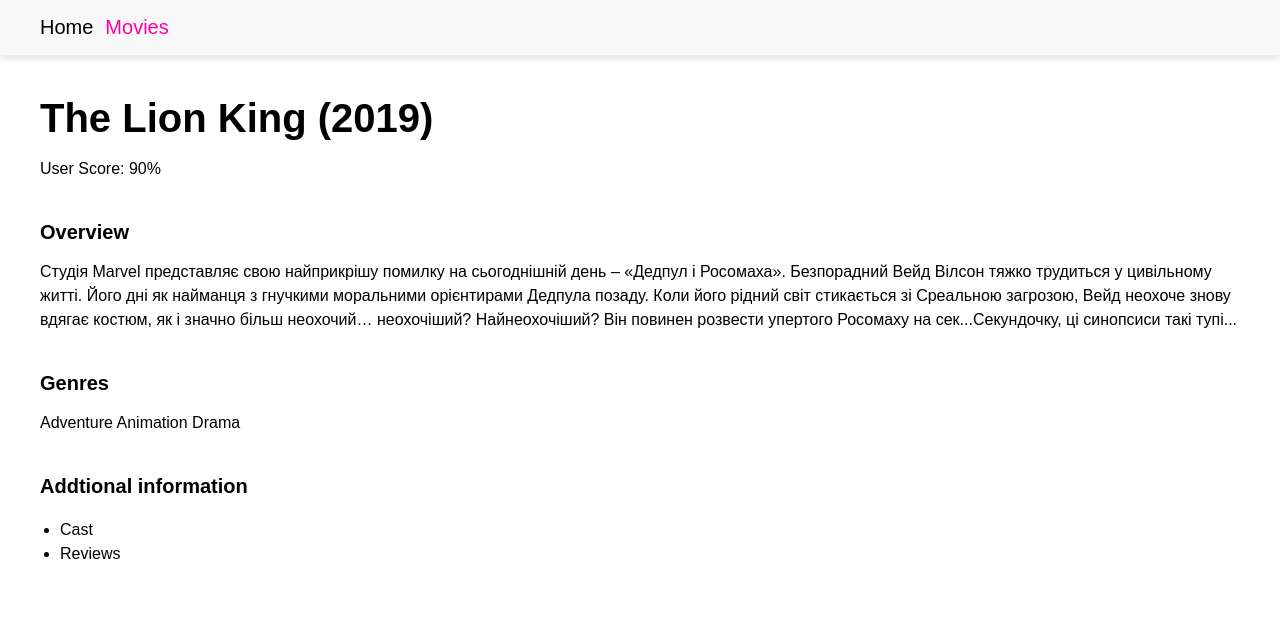
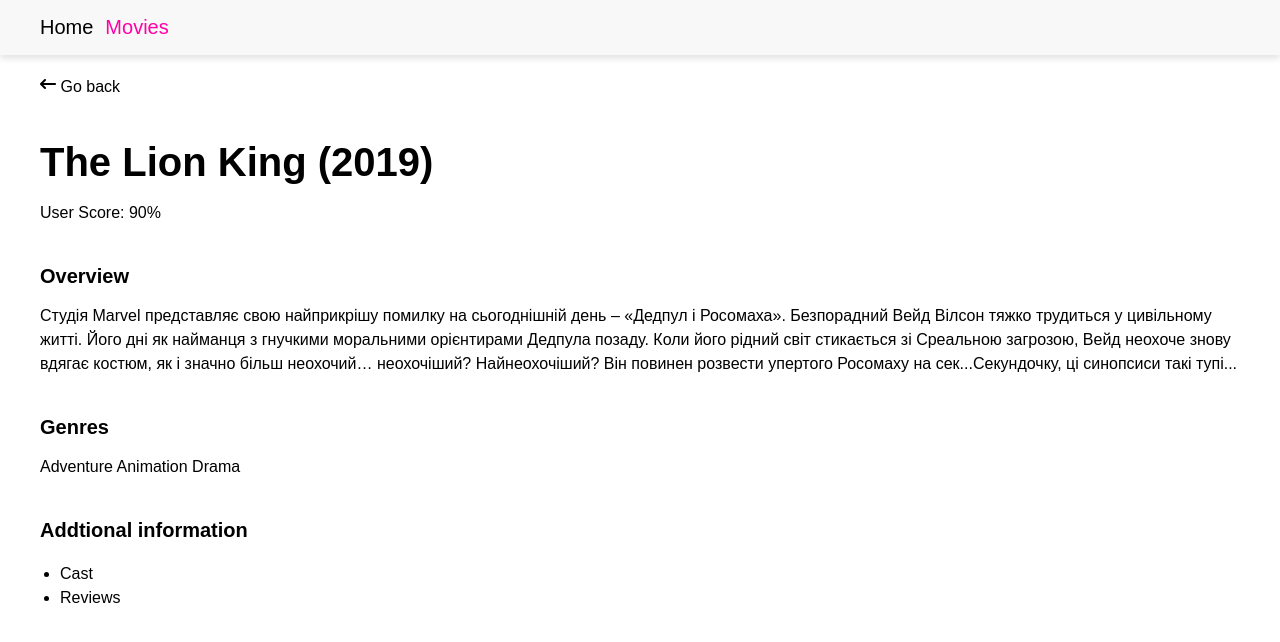
Before and after one commit to AistraViter/goit-react-hw-05, a React (Vite) app: page /movies/id in a window 1280 px wide. Shown: the top 642 px of the page. Built offline with nearby package versions, Linux system fonts and the light colour scheme.

Commit message:
goBack added

```diff
--- a/package.json
+++ b/package.json
@@ -17,6 +17,7 @@
     "react": "^18.3.1",
     "react-dom": "^18.3.1",
     "react-hot-toast": "^2.4.1",
+    "react-icons": "^5.2.1",
     "react-loader-spinner": "^6.1.6",
     "react-router-dom": "^6.26.0"
   },
--- a/src/pages/MovieDetailsPage/MovieDetailsPage.jsx
+++ b/src/pages/MovieDetailsPage/MovieDetailsPage.jsx
@@ -1,10 +1,12 @@
 import { Link } from "react-router-dom";
 import css from "./MovieDetailsPage.module.css";
+import { FaArrowLeftLong } from "react-icons/fa6";
 
 function MovieDetailsPage() {
   return (
     <div className={css.movieDetailsPage}>
       <div> </div>
+      <Link to="/" className={css.goBack}> <FaArrowLeftLong /> Go back</Link>
       <h3>The Lion King (2019)</h3>
       <p>User Score: 90%</p>
       <h4>Overview</h4>
--- a/src/pages/MovieDetailsPage/MovieDetailsPage.module.css
+++ b/src/pages/MovieDetailsPage/MovieDetailsPage.module.css
@@ -1,12 +1,16 @@
 .movieDetailsPage {
-  padding: 40px;
+  padding: 20px 40px 40px 40px;
   height: 100vh;
   margin: 0;
   font-family: Arial, Helvetica, sans-serif;
   color: #000;
 }
+.goBack {
+  font-size: 12px;
+}
 .movieDetailsPage h3 {
   margin: 0;
+  margin-top: 40px;
   font-size: 40px;
   font-weight: 700;
 }
```
Also changed, not shown: 1 other file (tests, documents, lock files or other folders).
